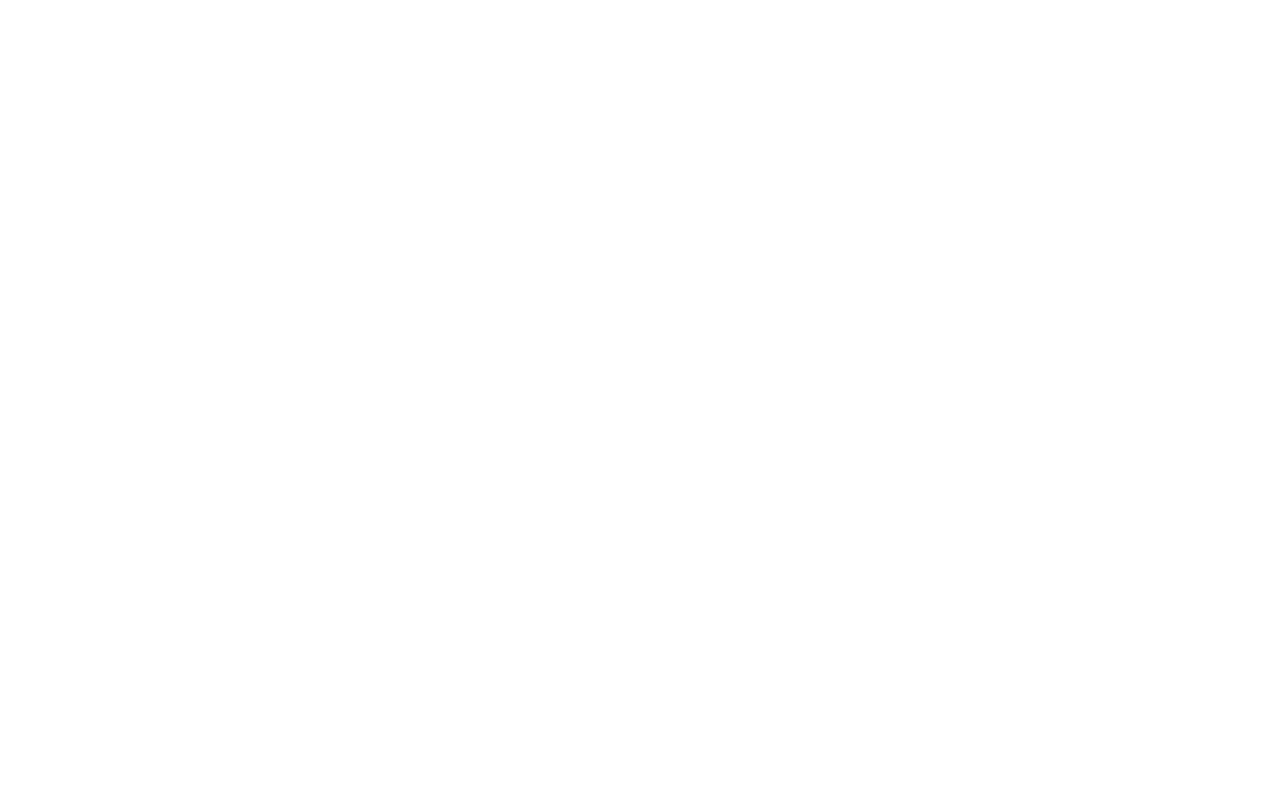
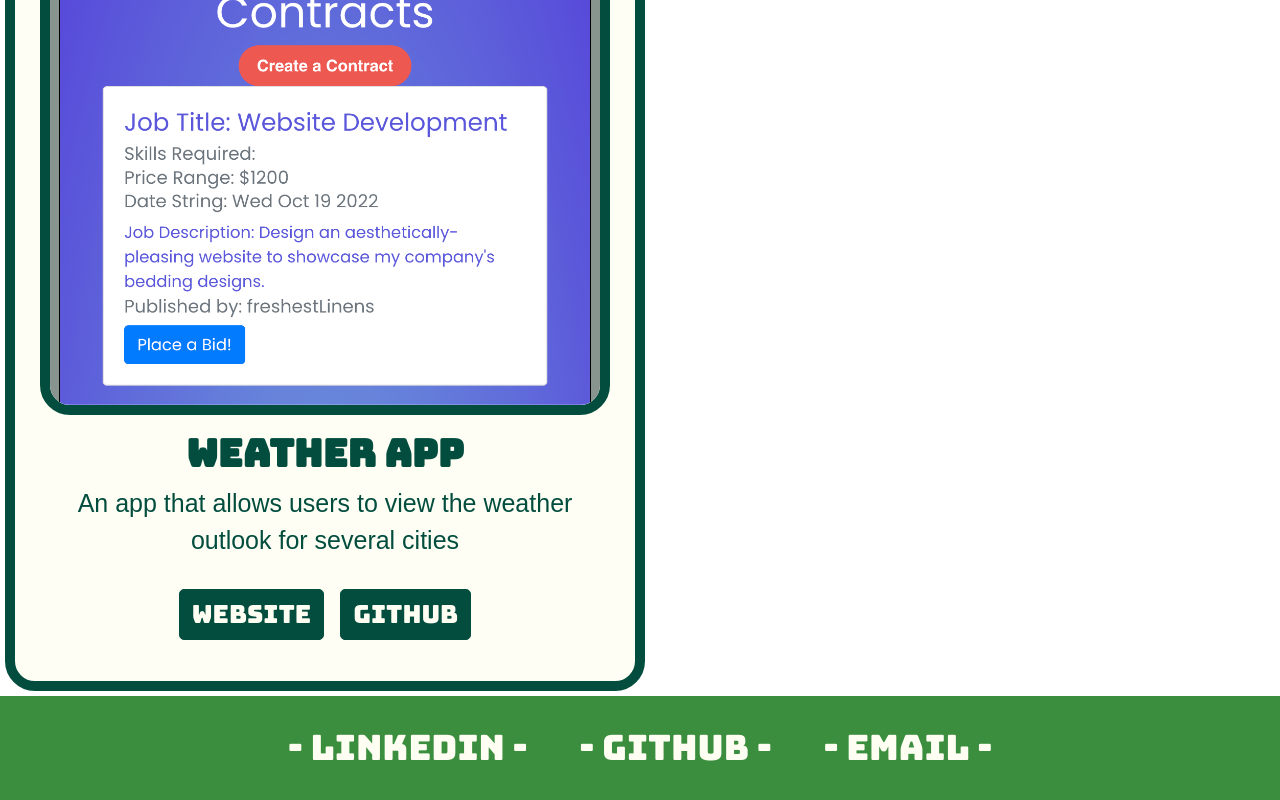
Before and after one commit to mmtaylor7/portfolio-react, a React (Create React App) app: page /portfolio in a window 1280 px wide. Shown: the part 2367-3167 px from the top of the page. Before the commit the page ends 2358 px from the top, so only its background shows below. Built offline with nearby package versions, Linux system fonts and the light colour scheme; a web font is replaced by a local one.

Commit message:
import bids pic in projects.js fild

```diff
--- a/src/Projects.js
+++ b/src/Projects.js
@@ -1,6 +1,7 @@
 import doomsday from "./pages/assets/doomsday.png";
 import dose from "./pages/assets/dose.png";
 import weather from "./pages/assets/weather.png";
+import bids from "./pages/assets/bids.png";
 
 const projects = [
   {
@@ -30,6 +31,15 @@
     github: "https://github.com/mmtaylor7/Weather-Dashboard",
     website: "https://mmtaylor7.github.io/Weather-Dashboard/",
   },
+  {
+    id: 4,
+    image: bids,
+    projectTitle: "Weather App",
+    description:
+      "An app that allows users to view the weather outlook for several cities",
+    github: "https://github.com/mmtaylor7/Weather-Dashboard",
+    website: "https://mmtaylor7.github.io/Weather-Dashboard/",
+  },
 ];
 
 export default projects;
```
